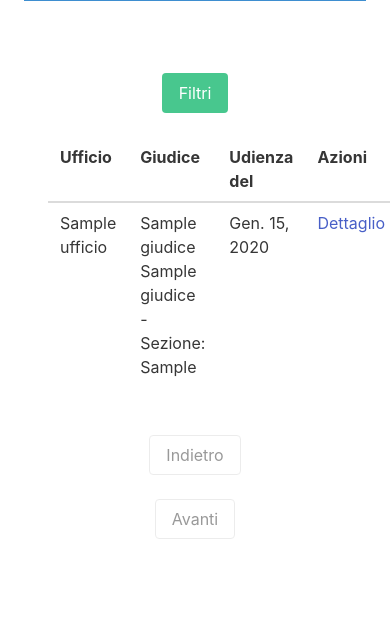
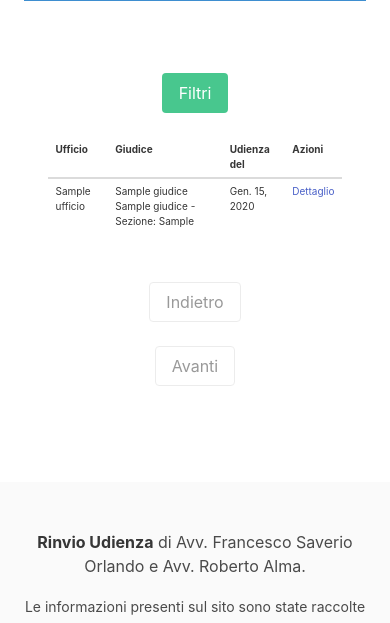
Before and after one commit to avvRobertoAlma/rinvio-udienza, a Django app: page /rinvii in a window 390 px wide. Shown: the part 208-831 px from the top of the page. Run offline with Django 3.2, Linux system fonts and the light colour scheme; tables that the repository leaves empty hold one stand-in row (values such as "Sample post"); some libraries are stand-ins or nearby versions.

Commit message:
fix list

```diff
--- a/src/website/templates/rinvii/list.html
+++ b/src/website/templates/rinvii/list.html
@@ -1,6 +1,14 @@
 {% extends 'base.html' %}
 
 {% block content %}
+
+<style>
+    @media screen and (max-width:768px){
+        table {
+            font-size:x-small!important;
+        }
+    }
+</style>
 
 <div id="app">
 <section class="hero is-info">
@@ -28,7 +36,6 @@
   </div>
 </nav>
     <!-- end level -->
-
 
     <table class="table is-fullwidth is-hoverable">
         <thead>
```
